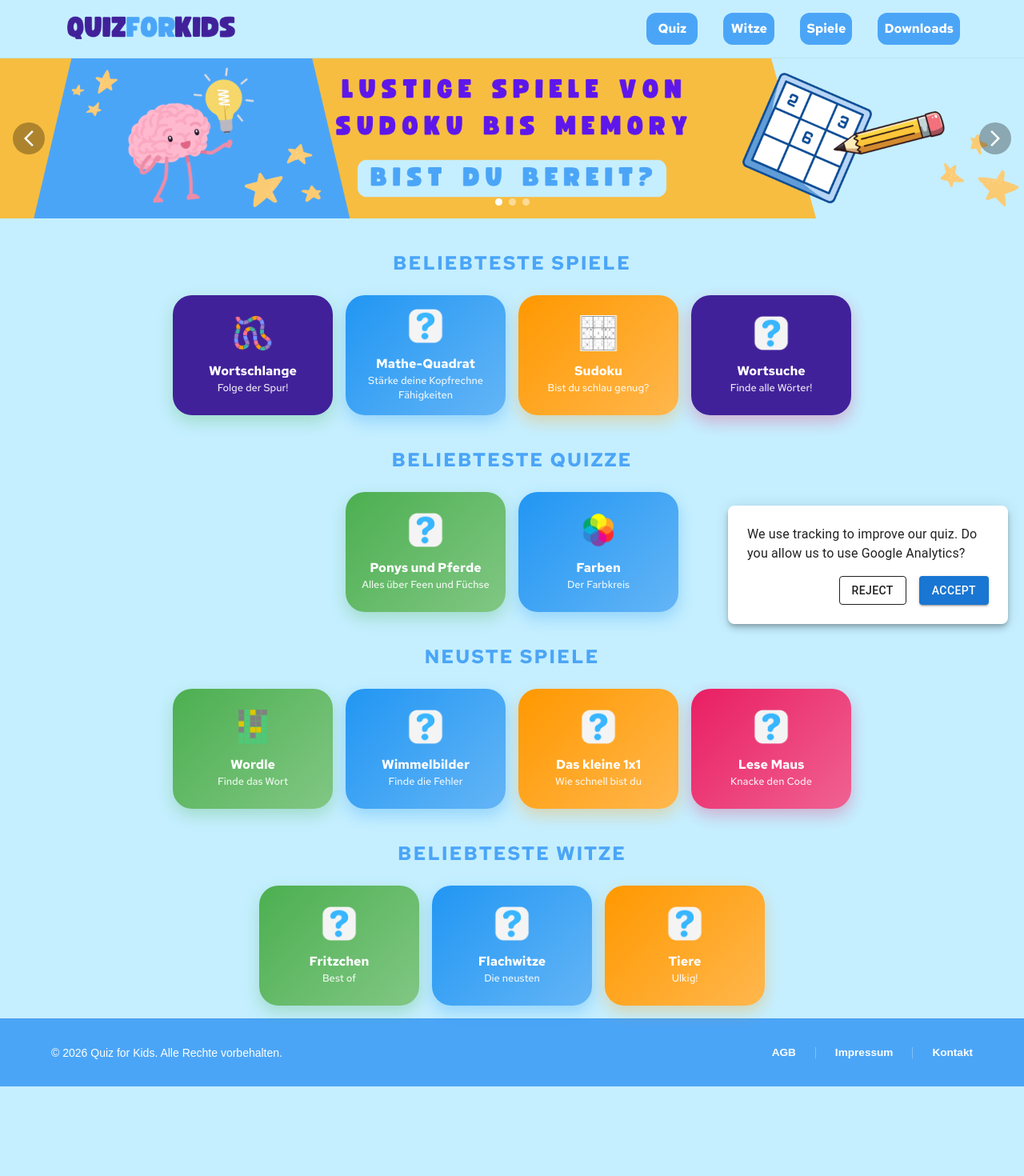
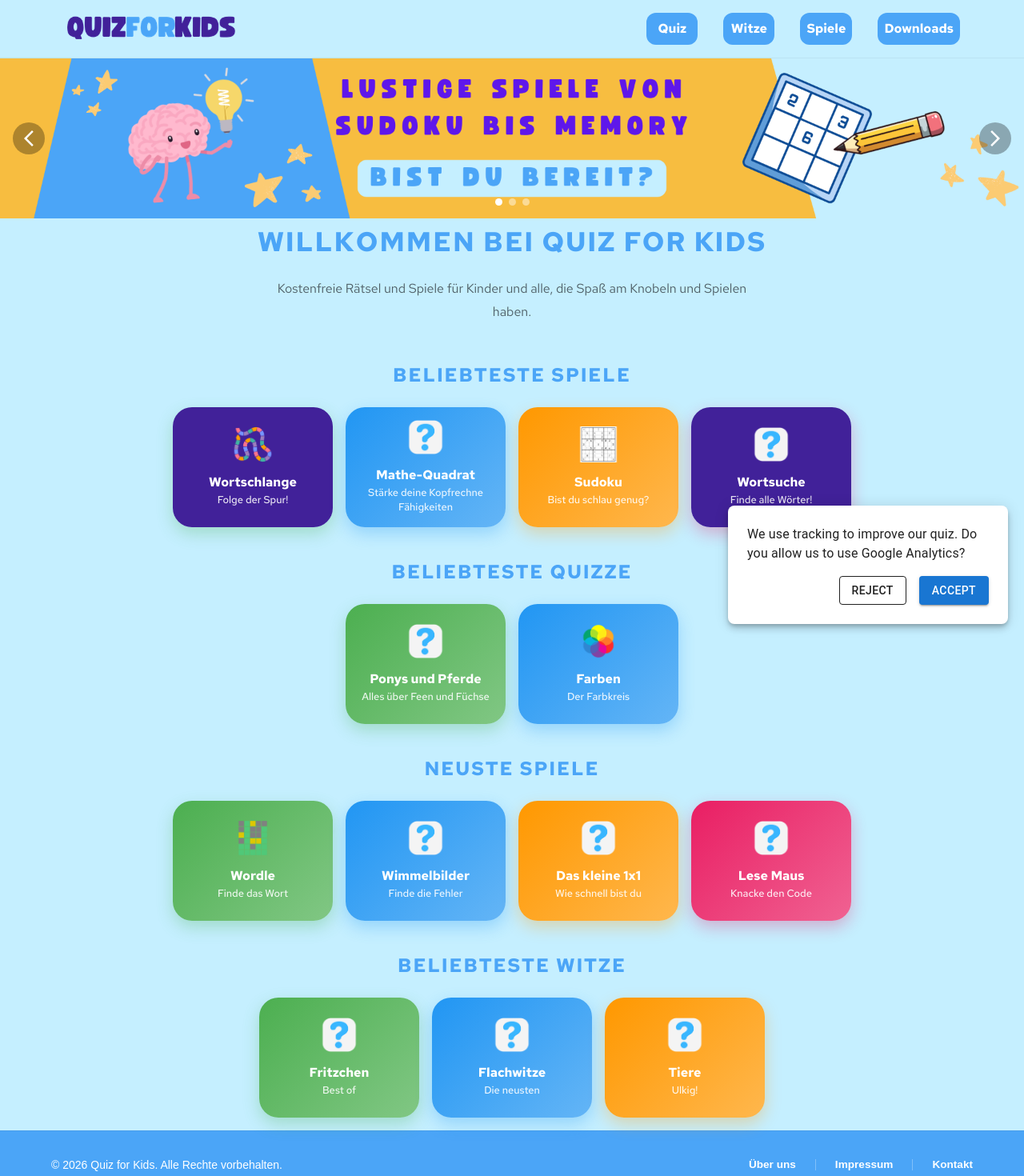
Before and after one commit to MarceloEnd/quiznext, a Next.js app: page / in a window 1280 px wide. Shown: the top 1470 px of the page at 80% size. Before the commit the page ends 1358 px from the top, so only its background shows below. Built offline with nearby package versions, Linux system fonts and the light colour scheme; what @mui/material-nextjs would draw is missing.

Commit message:
added ueberuns und underHeader Text

```diff
--- a/app/agb/page.js
+++ /dev/null
@@ -1,10 +0,0 @@
-"use client";
-import { StandardHeader } from "../components/components/StandardHeader";
-
-export default function AgbSite() {
-    return(
-        <>
-            <StandardHeader/>
-        </>
-    )
-}
--- a/app/components/components/Footer.js
+++ b/app/components/components/Footer.js
@@ -62,7 +62,7 @@ export const Footer = () => {
             {/* CLEAN MODERN LINK: No legacyBehavior needed */}
             <MuiLink
               component={Link}
-              href="/agb"
+              href="/ueberuns"
               sx={{
                 color: '#ffffff',
                 textDecoration: 'none',
@@ -73,7 +73,7 @@ export const Footer = () => {
                 '&:hover': { color: '#f7bd4b', transform: 'translateY(-1px)' }
               }}
             >
-              AGB
+              Über uns
             </MuiLink>
 
             <MuiLink
--- /dev/null
+++ b/app/components/components/TextfieldUnderHeader.js
@@ -0,0 +1,34 @@
+"use client";
+
+import { Box, Typography, Container } from '@mui/material';
+
+// Destrukturiere die Props hier mit geschweiften Klammern
+export const TextfieldUnderHeader = ({ header, subtext }) => {
+  return (
+    <Container maxWidth="md">
+      <Box sx={{ py: 1, textAlign: 'center' }}>
+        <Typography
+          variant="h4"
+          component="h1"
+          gutterBottom
+          sx={{
+            fontWeight: '900',
+            color: '#4ba5f7',
+            mb: 3,
+            textAlign: { xs: 'center', md: 'center' },
+            textTransform: 'uppercase',
+            letterSpacing: 2
+          }}
+        >
+          {header}
+        </Typography>
+        <Typography
+          variant="body1"
+          sx={{ color: 'text.secondary', maxWidth: '600px', mx: 'auto', lineHeight: 1.8 }}
+        >
+          {subtext}
+        </Typography>
+      </Box>
+    </Container>
+  );
+};
--- a/app/page.js
+++ b/app/page.js
@@ -5,12 +5,18 @@ import { FeaturedGames } from './components/components/FeaturedGames';
 import { NewestGames } from './components/components/NewestGames';
 import { FeaturedQuiz } from './components/components/FeaturedQuiz';
 import { FeaturedJokes } from './components/components/FeaturedJokes';
+import { TextfieldUnderHeader } from './components/components/TextfieldUnderHeader';
 
 export default function Home() {
   return (
     <div className="Start">
       <StandardHeader />
       <Banner />
+      <TextfieldUnderHeader
+        header={'Willkommen bei Quiz for Kids'}
+        subtext={`Kostenfreie Rätsel und Spiele für Kinder und alle, die Spaß am Knobeln und Spielen haben.
+            `}
+      />
       <FeaturedGames />
       <FeaturedQuiz/>
       <NewestGames />
--- /dev/null
+++ b/app/ueberuns/page.js
@@ -0,0 +1,41 @@
+"use client";
+import { StandardHeader } from "../components/components/StandardHeader";
+import { Container, Typography, Box, Divider } from "@mui/material";
+import { Link as MuiLink } from '@mui/material';
+
+export default function UeberunsSite() {
+  return (
+    <>
+      <StandardHeader />
+
+      <Container maxWidth="md" sx={{ mt: 5, mb: 8 }}>
+        <Typography variant="h3" component="h1" sx={{ fontWeight: 800, mb: 1, color: '#2D3436' }}>
+          Über uns
+        </Typography>
+
+        <Box sx={{ mb: 4 }}>
+          <Typography variant="h5" sx={{ lineHeight: 1.7 }}>
+            Was steckt hinter uns
+          </Typography>
+
+          <Typography variant="body1" sx={{ lineHeight: 1.7 }}>
+            Quizforkids ist ein Zwei-Personen-Team aus Berlin.
+          </Typography>
+          <br /><br />
+          <Typography variant="body1" sx={{ lineHeight: 1.7 }}>
+            Andrea hat die letzten Jahre damit verbracht, das eigene Gehirn in ein wandelndes Lexikon für Kinderfragen zu verwandeln. Egal ob Harry Potter, Ninjago oder die Einhornakademie – um den unerschöpflichen Wissensdurst der eigenen Tochter zu stillen, wurde jede Trend-Welle mitgemacht. Weil wir wissen, wie anstrengend (und schön!) das sein kann, wollten wir diese gesammelten Schatzkisten voller Quizfragen mit anderen Eltern teilen.
+            Um das Ganze auf das nächste Level zu heben, kam Marcel ins Spiel: Als Spiele- und Rätsel-Enthusiast hat Marcel aus der Fragensammlung eine interaktive Plattform gemacht. Zusammen bieten wir euch clevere Unterhaltung und kreative Knobelaufgaben für jede Lebenslage!
+            <br /><br />
+            Wir hoffen, ihr habt Spaß bei uns!
+            <br /><br />
+            Und falls ihr Anregungen und Ideen habt, schickt sie uns gerne an
+            <br />
+            <a href="mailto:idee@quizforkids.de" style={{ color: 'inherit', textDecoration: 'underline' }}>
+              idee@quizforkids.de
+            </a>
+          </Typography>
+        </Box>
+      </Container>
+    </>
+  );
+}
```
Also changed, not shown: public/ads.txt (added).
